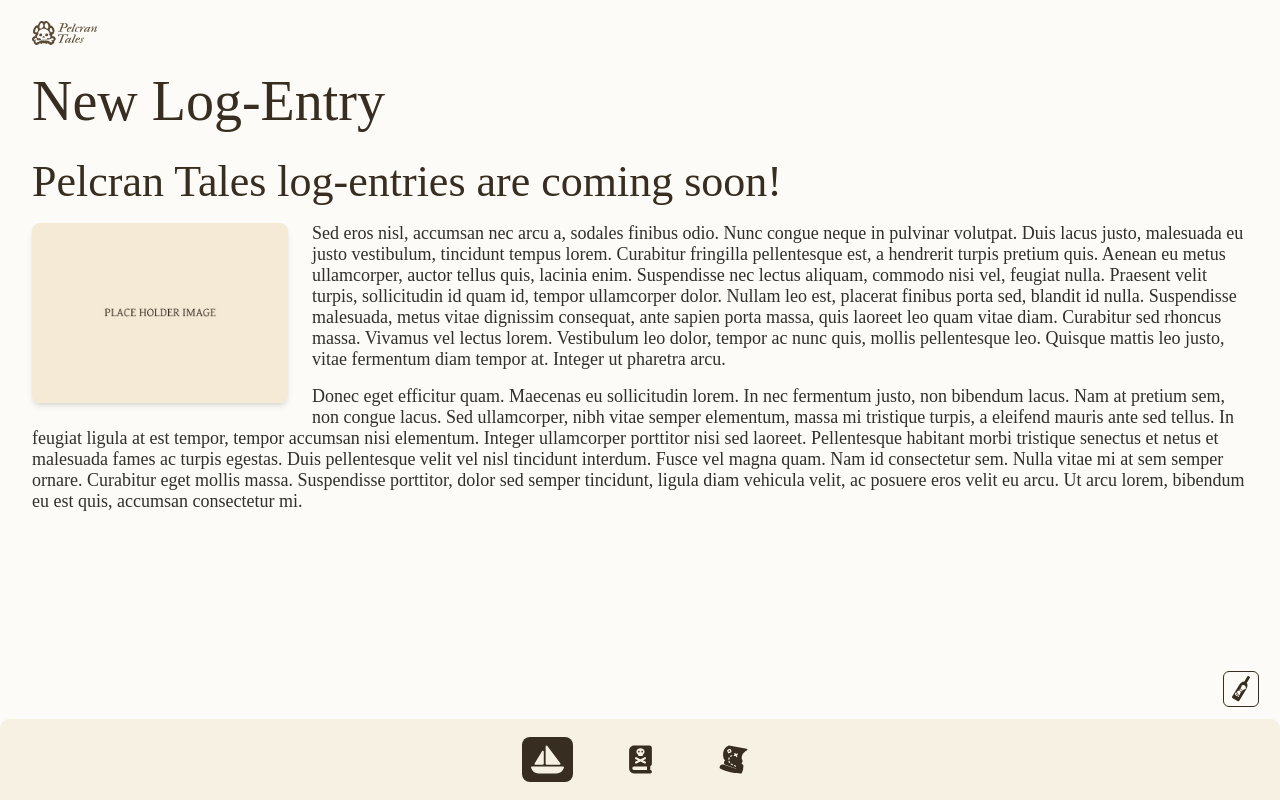
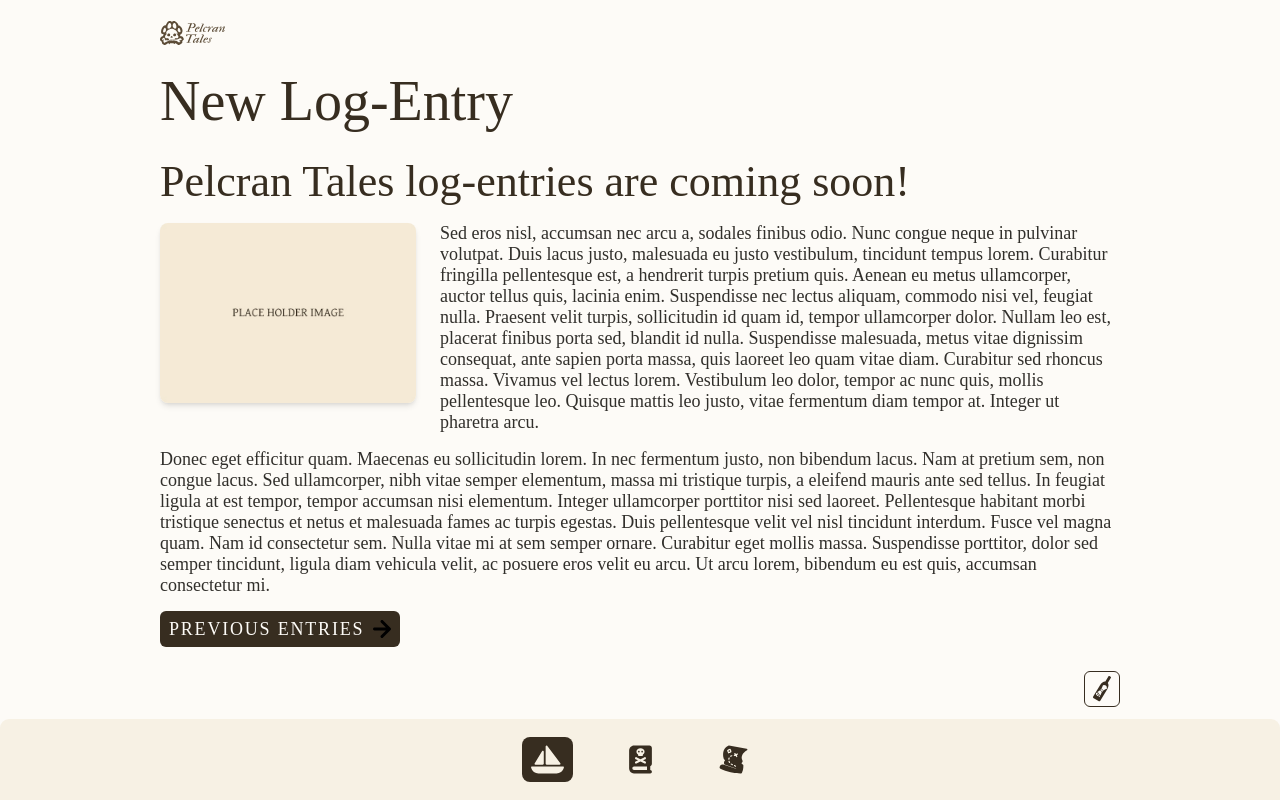
Before and after one commit to Pelcran-Tales/pelcran-tales-app, a React (Vite) app: page / in a window 1280 px wide. Built offline with nearby package versions, Linux system fonts and the light colour scheme.

Commit message:
genral margins improved logic and primary button created

```diff
--- a/src/components/Header.jsx
+++ b/src/components/Header.jsx
@@ -15,15 +15,18 @@ const Header = ({ title }) => {
   return (
     <header
       ref={headerRef}
-      className="fixed top-0 left-0 w-full bg-pageBg z-50"
+      className="fixed top-0 left-0 w-full bg-pageBg z-50 safe-top"
     >
-      <div className="
-        max-w-7xl mx-auto
-        flex flex-col items-start
-        px-5 sm:px-6 md:px-8
-        pt-[21px] pb-[21px]
-      ">
-
+      <div
+        className="
+          mx-auto
+          w-[90%]       /* mobile width logic */
+          md:w-[75%]    /* tablet/laptop */
+          max-w-[1200px]
+          flex flex-col items-start
+          pt-[21px] pb-[21px]
+        "
+      >
         <img
           src={logoHorizontal}
           alt="Logo"
@@ -38,7 +41,6 @@ const Header = ({ title }) => {
         >
           {title}
         </h1>
-
       </div>
     </header>
   );
--- a/src/components/MainNav.jsx
+++ b/src/components/MainNav.jsx
@@ -11,8 +11,17 @@ const MainNav = () => {
   ];
 
   return (
-    <nav className="fixed bottom-0 left-0 w-full bg-[#f7f1e4] z-50 rounded-t-[9px]">
-      <div className="max-w-7xl mx-auto flex justify-center items-center py-[18px] gap-[42px]">
+    <nav className="fixed bottom-0 left-0 w-full bg-[#f7f1e4] z-50 rounded-t-[9px] safe-bottom">
+  <div
+    className="
+      mx-auto
+      w-[90%]
+      md:w-[75%]
+      max-w-[1200px]
+      flex justify-center items-center
+      py-[18px] gap-[42px]
+    "
+  >
     {navItems.map((item) => (
       <NavLink key={item.name} to={item.path}>
         {({ isActive }) => {
@@ -20,7 +29,11 @@ const MainNav = () => {
           return (
             <div
               className={`flex items-center justify-center w-[51px] h-[45px] p-1 rounded-lg transition-colors duration-200
-                    ${isActive ? "bg-[#372d20] text-[#f7f1e4]" : "bg-transparent text-[#372D20] hover:bg-[#493c2b] hover:text-[#f7f1e4]"} group`}
+                ${
+                  isActive
+                    ? "bg-[#372d20] text-[#f7f1e4]"
+                    : "bg-transparent text-[#372D20] hover:bg-[#493c2b] hover:text-[#f7f1e4]"
+                } group`}
             >
               <Icon className="transition-colors duration-200" />
             </div>
@@ -30,6 +43,7 @@ const MainNav = () => {
     ))}
   </div>
 </nav>
+
   );
 };
 
--- a/src/components/PageWrapper.jsx
+++ b/src/components/PageWrapper.jsx
@@ -1,7 +1,7 @@
 import React from "react";
 import { useLayout } from "../context/LayoutContext";
 
-const PageWrapper = ({ children }) => {
+const PageWrapper = ({ children, fixedChildren }) => {
   const { headerHeight = 0 } = useLayout();
   const NAV_HEIGHT = 81;
 
@@ -11,10 +11,34 @@ const PageWrapper = ({ children }) => {
         paddingTop: headerHeight + 3,
         paddingBottom: NAV_HEIGHT + 12,
       }}
-      className="bg-pageBg min-h-screen"
+      className="bg-pageBg min-h-screen relative"
     >
-      {/* Align content with header elements */}
-      <div className="max-w-7xl mx-auto px-5 sm:px-6 md:px-8">
+      {/* FIXED UI LAYER (aligned to the wrapper’s width & margins) */}
+      <div className="fixed inset-0 pointer-events-none z-[999]">
+        <div
+          className="
+            mx-auto
+            h-full
+            relative
+            pointer-events-none
+            w-[90%]           /* Mobile: 90% width */
+            md:w-[75%]         /* Tablet & Laptop: 75% width */
+            max-w-[1200px]     /* Same sizing cap as your main wrapper */
+          "
+        >
+          {fixedChildren}
+        </div>
+      </div>
+
+      {/* MAIN CONTENT — same responsive width */}
+      <div
+        className="
+          mx-auto
+          w-[90%]        /* mobile */
+          md:w-[75%]     /* tablet & laptop */
+          max-w-[1200px] /* your existing max width */
+        "
+      >
         {children}
       </div>
     </div>
--- /dev/null
+++ b/src/components/PrimaryButton.jsx
@@ -0,0 +1,35 @@
+import React from "react";
+
+const PrimaryButton = ({ label, leftIcon, rightIcon, onClick }) => {
+  const renderIcon = (iconElement) => {
+    if (!iconElement) return null;
+
+    // Check if it's already a React element
+    return React.isValidElement(iconElement)
+      ? React.cloneElement(iconElement, { className: "w-[18px] h-[18px] text-[#FDFBF7]" })
+      : null; // we only support React elements for now
+  };
+
+  return (
+    <button
+      type="button"
+      onClick={onClick}
+      className="
+        inline-flex items-center justify-center
+        h-[36px] min-w-[29px]
+        px-[9px] py-[6px] gap-[9px]
+        bg-[#372D20] hover:bg-[#493C2B]
+        rounded-[6px]
+        text-[#FDFBF7]
+        font-heading text-h6 uppercase tracking-widest
+        select-none transition-colors
+      "
+    >
+      {renderIcon(leftIcon)}
+      {label && <span>{label}</span>}
+      {renderIcon(rightIcon)}
+    </button>
+  );
+};
+
+export default PrimaryButton;
--- a/src/index.css
+++ b/src/index.css
@@ -7,3 +7,24 @@ html {
 @tailwind base;
 @tailwind components;
 @tailwind utilities;
+
+@layer components {
+  .app-container {
+    @apply w-[90%] md:w-[75%] max-w-[1200px] mx-auto;
+  }
+}
+
+@layer utilities {
+  .safe-top {
+    padding-top: env(safe-area-inset-top);
+  }
+  .safe-bottom {
+    padding-bottom: env(safe-area-inset-bottom);
+  }
+  .safe-left {
+    padding-left: env(safe-area-inset-left);
+  }
+  .safe-right {
+    padding-right: env(safe-area-inset-right);
+  }
+}
--- a/src/pages/Foundations.jsx
+++ b/src/pages/Foundations.jsx
@@ -63,8 +63,8 @@ const Foundations = () => {
       </main>
 
       {/* Fixed MessageButton */}
-      <div className="fixed bottom-[93px] right-[21px] z-50">
-        <MessageButton />
+      <div className="fixed bottom-[93px] right-[5%] md:right-[12.5%] z-50 safe-bottom safe-right">
+        <MessageButton onClick={() => console.log("Message button clicked!")} />
       </div>
     </PageWrapper>
   );
--- a/src/pages/Home.jsx
+++ b/src/pages/Home.jsx
@@ -3,8 +3,13 @@ import Header from '../components/Header';
 import PageWrapper from '../components/PageWrapper';
 import placeholderImg from '../assets/placeholder.jpg';
 import MessageButton from "../components/MessageButton";
+import PrimaryButton from "../components/PrimaryButton";
+import arrowRight from "../assets/arrow-right.svg";
+import { useNavigate } from "react-router-dom";
 
 const Home = () => {
+  const navigate = useNavigate();
+
   return (
     <PageWrapper>
       <Header title="New Log-Entry" />
@@ -33,11 +38,20 @@ const Home = () => {
 
         {/* Clear float so anything below starts full width */}
         <div className="clear-both" />
+
+        {/* Primary button scrolling with content */}
+        <div className="mt-[15px] mb-[0px]">
+          <PrimaryButton
+            label="PREVIOUS ENTRIES"
+            rightIcon={<img src={arrowRight} alt="Arrow Right" className="w-[18px] h-[18px]" />}
+            onClick={() => navigate("/logbook")}
+          />
+        </div>
       </main>
 
       {/* Fixed MessageButton */}
-      <div className="fixed bottom-[93px] right-[21px] z-50">
-        <MessageButton />
+      <div className="fixed bottom-[93px] right-[5%] md:right-[12.5%] z-50 safe-bottom safe-right">
+        <MessageButton onClick={() => console.log("Message button clicked!")} />
       </div>
     </PageWrapper>
   );
--- a/src/pages/Logbook.jsx
+++ b/src/pages/Logbook.jsx
@@ -16,8 +16,8 @@ const Logbook = () => {
       </main>
 
       {/* Fixed MessageButton */}
-      <div className="fixed bottom-[93px] right-[21px] z-50">
-        <MessageButton />
+      <div className="fixed bottom-[93px] right-[5%] md:right-[12.5%] z-50 safe-bottom safe-right">
+        <MessageButton onClick={() => console.log("Message button clicked!")} />
       </div>
     </PageWrapper>
   );
--- a/src/pages/Lore.jsx
+++ b/src/pages/Lore.jsx
@@ -19,7 +19,7 @@ const Lore = () => {
       <div className="relative">
 
       {/* Fixed Close Button */}
-      <div className="fixed top-[21px] right-[21px] z-[60]">
+      <div className="fixed top-[21px] right-[5%] md:right-[12.5%] z-[60] safe-top safe-right">
         <XButton onClick={() => navigate("/foundations")} />
       </div>
 
--- a/src/pages/Map.jsx
+++ b/src/pages/Map.jsx
@@ -15,7 +15,7 @@ const Map = () => {
       <div className="relative">
 
         {/* Fixed Close Button */}
-        <div className="fixed top-[21px] right-[21px] z-[60]">
+        <div className="fixed top-[21px] right-[5%] md:right-[12.5%] z-[60] safe-top safe-right">
           <XButton onClick={() => navigate("/foundations")} />
         </div>
 
@@ -27,7 +27,7 @@ const Map = () => {
           {/* INTRO Section */}
           {/* -------------------------- */}
           <h2 className="font-heading text-h2 text-primaryText mb-[6px] md:text-h2-md lg:text-h2-lg">
-            Intro
+            Hiugbon Archipelago
           </h2>
 
           {/* Full-width responsive image */}
--- a/tailwind.config.js
+++ b/tailwind.config.js
@@ -59,6 +59,7 @@ module.exports = {
         "paragraph-body-s": "15px",
         "paragraph-caption": "15px",
         "section-gap": "36px",
+        'right-page': 'calc((100vw - var(--page-max-width)) / 2 + 21px)',
       },
       screens: {
         sm: "640px",
```
Also changed, not shown: src/assets/arrow-right.svg (added). Lines whose indentation alone changed are shown as unchanged.
